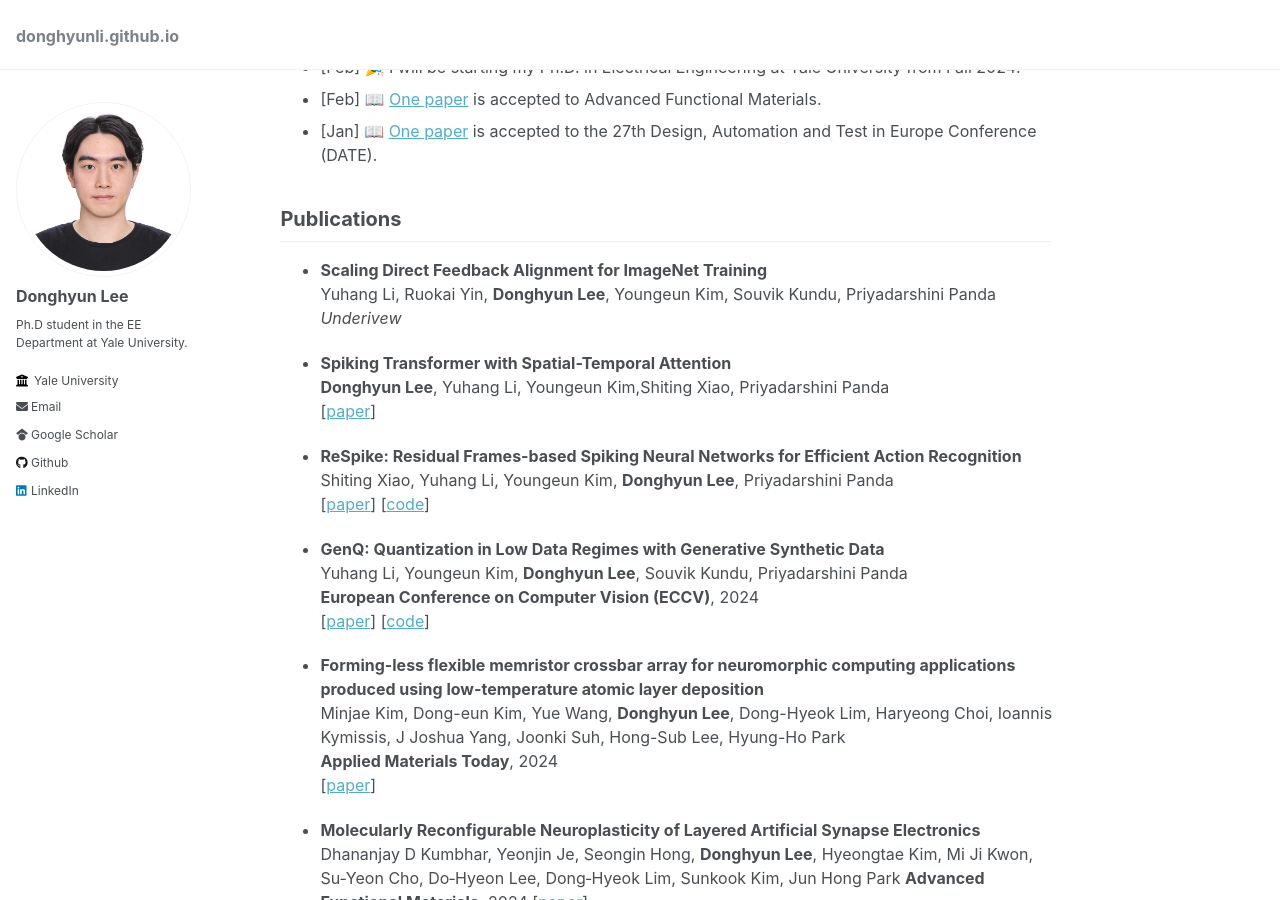
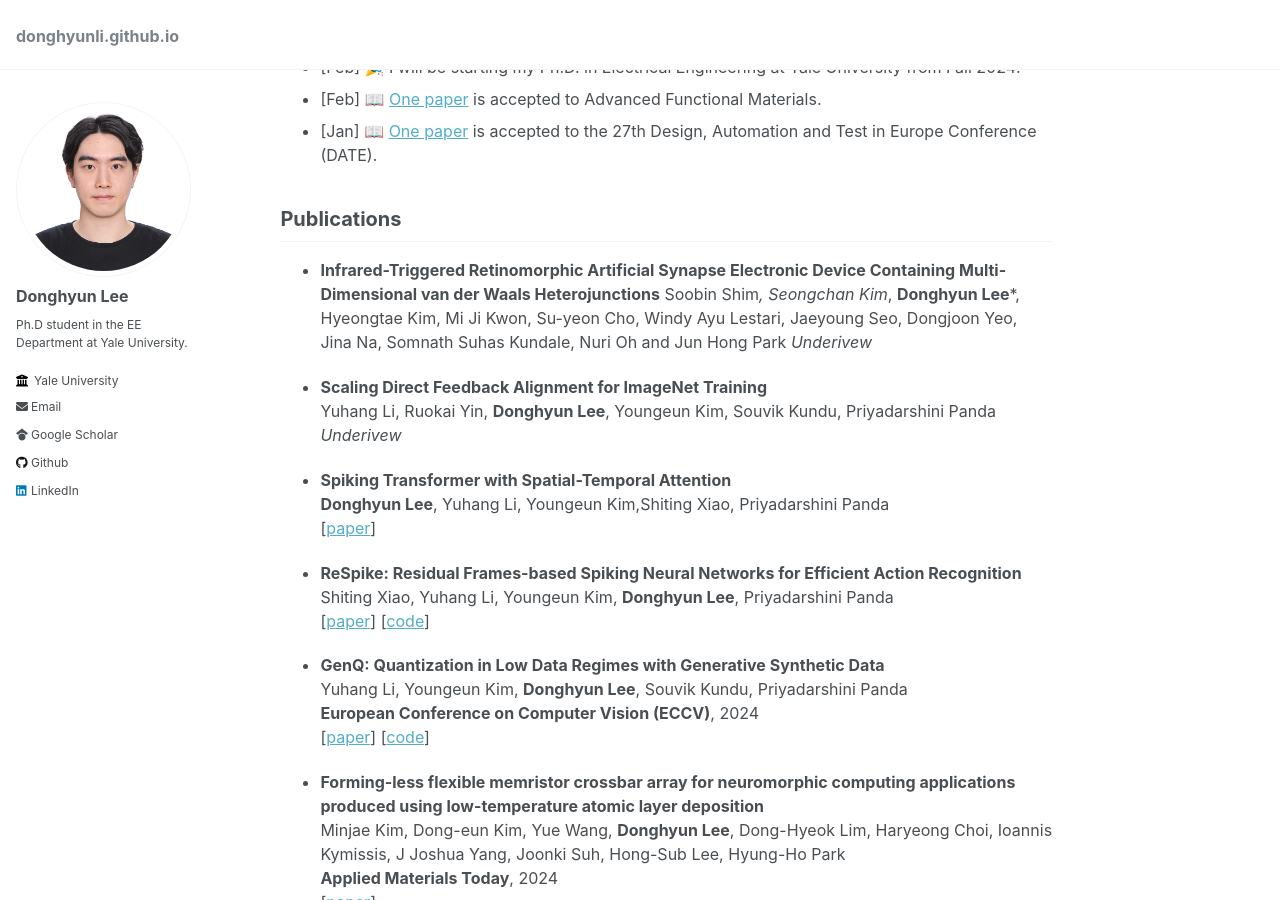
Before and after one commit to donghyunli/donghyunli.github.io, a Jekyll site: the page built from _pages/about.md, in a window 1280 px wide and 900 px high, scrolled down 524 px. Built offline with Jekyll 4.4.1, drawn with Linux system fonts in a browser that asks for light colours.

Commit message:
paper update

```diff
--- a/_pages/about.md
+++ b/_pages/about.md
@@ -25,6 +25,10 @@ I received B.E. degree in Mechanical Engineering Department at Yonsei University
 
 
 ## Publications
+- **Infrared-Triggered Retinomorphic Artificial Synapse Electronic Device Containing Multi-Dimensional van der Waals Heterojunctions**
+Soobin Shim*, Seongchan Kim*, **Donghyun Lee**\*, Hyeongtae Kim, Mi Ji Kwon, Su-yeon Cho, Windy Ayu Lestari, Jaeyoung Seo, Dongjoon Yeo, Jina Na, Somnath Suhas Kundale, Nuri Oh and Jun Hong Park
+*Underivew*
+
 - **Scaling Direct Feedback Alignment for ImageNet Training**
 Yuhang Li, Ruokai Yin, **Donghyun Lee**, Youngeun Kim, Souvik Kundu, Priyadarshini Panda
 *Underivew*
```
